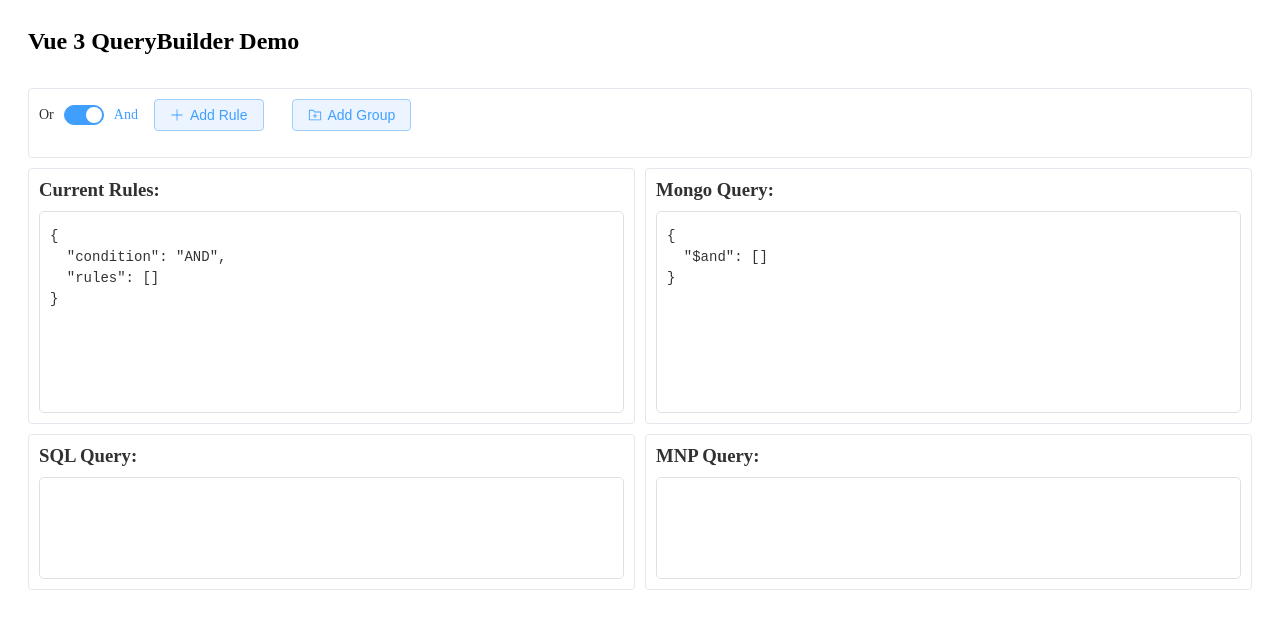
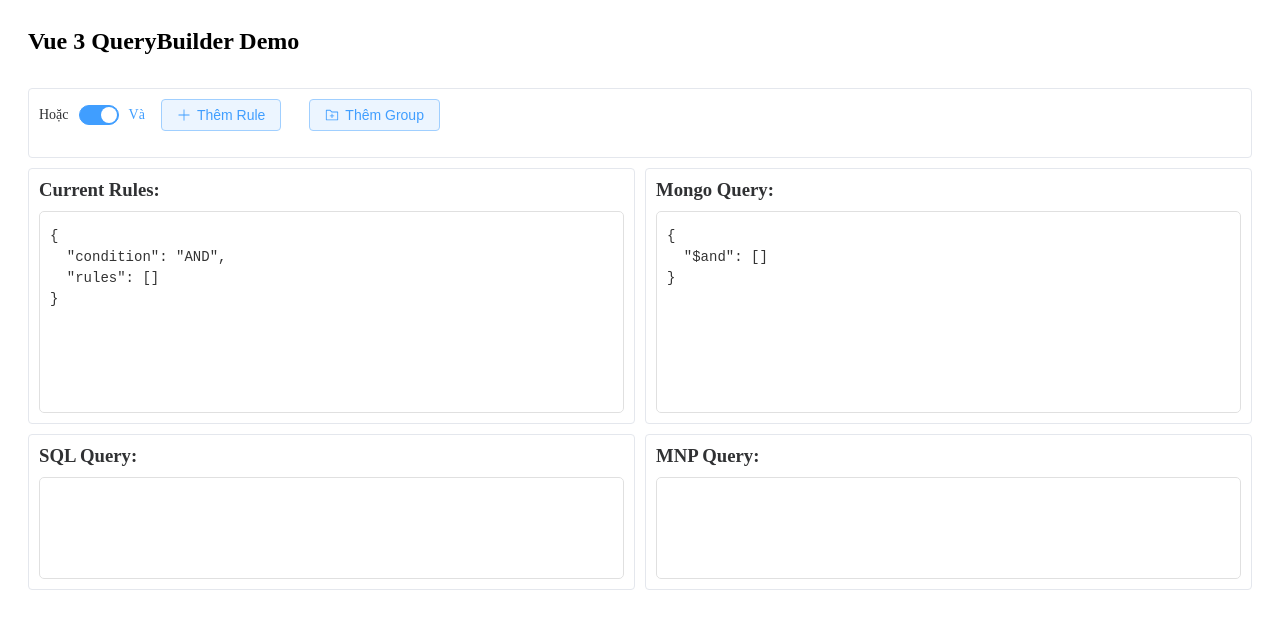
Before and after one commit to mvtcode/vue3-querybuilder, a Vue app: page / in a window 1280 px wide. Shown: the top 628 px of the page. Built offline with nearby package versions, Linux system fonts and the light colour scheme.

Commit message:
Fix maxDepth and subgroup

```diff
--- a/src/App.vue
+++ b/src/App.vue
@@ -128,7 +128,19 @@
       <h1>Vue 3 QueryBuilder Demo</h1>
     </el-header>
     <el-main>
-      <QueryBuilder v-model="rules" :filters="filters">
+      <QueryBuilder
+        v-model="rules"
+        :filters="filters"
+        :is-show-operator="false"
+        :max-depth="3"
+        label-add-rule="Thêm Rule"
+        label-add-group="Thêm Group"
+        label-remove-group="Xóa Group"
+        label-from="Từ"
+        label-to="Đến"
+        label-and="Và"
+        label-or="Hoặc"
+      >
         <template #email="{ rule, widthValueInput }">
           <el-input
             v-model="rule.value"
--- a/src/components/QueryBuilder.vue
+++ b/src/components/QueryBuilder.vue
@@ -66,8 +66,24 @@
                 v-model="group.rules[index]"
                 :filters="filters"
                 :is-root="false"
-                :max-depth="maxDepth"
+                :max-depth="maxDepth > 0 ? maxDepth - 1 : 0"
                 @remove="removeRule(index)"
+                :is-show-operator="isShowOperator"
+                :label-add-rule="labelAddRule"
+                :label-add-group="labelAddGroup"
+                :label-remove-group="labelRemoveGroup"
+                :label-from="labelFrom"
+                :label-to="labelTo"
+                :label-and="labelAnd"
+                :label-or="labelOr"
+                :label-select-field="labelSelectField"
+                :label-select-operator="labelSelectOperator"
+                :label-enter-value="labelEnterValue"
+                :label-remove-rule="labelRemoveRule"
+                :label-condition="labelCondition"
+                :width-field-select="widthFieldSelect"
+                :width-operator-select="widthOperatorSelect"
+                :width-value-input="widthValueInput"
               >
                 <template v-for="(_, name) in $slots" #[name]="slotData: any">
                   <slot :name="name" v-bind="slotData" />
@@ -173,6 +189,7 @@
   filters: QueryBuilderFilter[]
   isRoot?: boolean
   maxDepth?: number
+  isShowOperator?: boolean
   labelAddRule?: string
   labelAddGroup?: string
   labelRemoveGroup?: string
@@ -192,6 +209,7 @@
 
 const props = withDefaults(defineProps<Props>(), {
   isRoot: true,
+  isShowOperator: true,
   labelAddRule: 'Add Rule',
   labelAddGroup: 'Add Group',
   labelRemoveGroup: 'Remove Group',
@@ -404,7 +422,11 @@
   }
 
   const currentDepth = calculateDepth(group.value)
-  return currentDepth < props.maxDepth
+  // Khi thêm sub group mới (rỗng), depth tối thiểu là 2 (root + sub group)
+  // Nếu đã có sub group, thêm sub group cùng level không làm tăng depth
+  // Vậy depth sau khi thêm = max(currentDepth, 2)
+  const depthAfterAdd = Math.max(currentDepth, 2)
+  return depthAfterAdd <= props.maxDepth
 })
 </script>
 
--- a/src/utils/query-converter.ts
+++ b/src/utils/query-converter.ts
@@ -426,7 +426,10 @@
 
   for (const rule of group.rules) {
     if ('condition' in rule) {
-      results.push(`(${toMnpQuery(rule as QueryBuilderGroup, filters)})`)
+      const subQuery = toMnpQuery(rule as QueryBuilderGroup, filters)
+      if (subQuery) {
+        results.push(`(${subQuery})`)
+      }
     } else {
       const field = rule.field
       const operator = rule.operator
```
